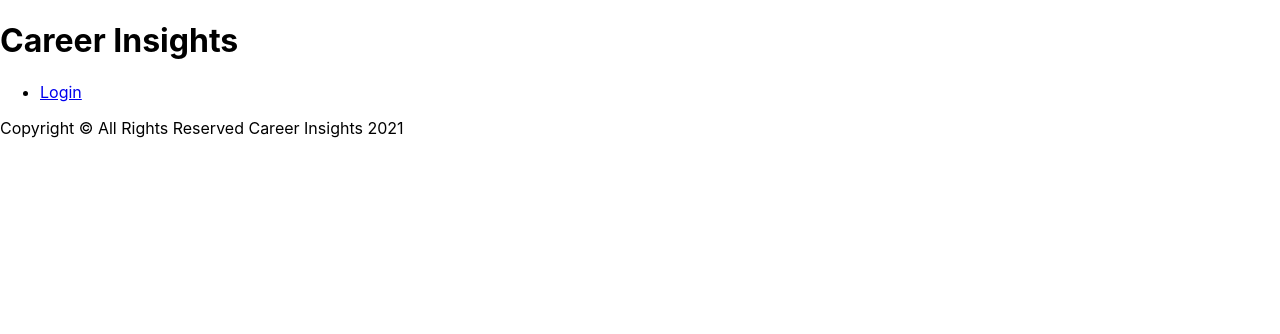
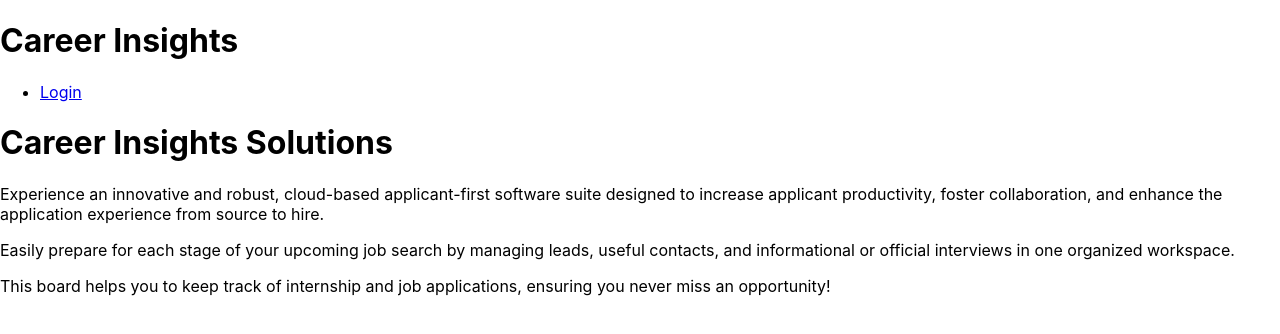
Before and after one commit to alba-molina-nyc/career-insights-official, a React (Create React App) app: page /solutions in a window 1280 px wide. Shown: the top 334 px of the page. Built offline with nearby package versions, Linux system fonts and the light colour scheme; no server answers.

Commit message:
wip adds config routes

```diff
--- a/src/App.js
+++ b/src/App.js
@@ -9,6 +9,8 @@ import Home from './pages/Home';
 import Login from './pages/Login';
 import Dashboard from './pages/Dashboard';
 import Show from './pages/Show';
+import About from './pages/About';
+import Solutions from './pages/Solutions';
 
 import { auth } from './services/firebase';
 
@@ -98,32 +100,24 @@ function App() {
 
   return (
     <>
-      <Header user={user} />
+      <Header />
       <Switch>
         <Route exact path="/">
           <Home />
         </Route>
-          <Route path="/login" render={() => (
-            user ? <Redirect to="/dashboard" /> : <Login />
-          )} />
-          <Route path="/dashboard" render={() => (
-            user ? (
-              <Dashboard
-                contacts={contacts}
-                createContact={createContact}
-              />
-            ) : <Redirect to="/login" />
-          )} />
-          <Route path="/contacts/:id" render={(props) => (
-            user ? (
-              <Show
-                contact={contacts.find(c => c._id === props.match.params.id)}
-                createNote={createNote}
-              />
-            ) : <Redirect to="/login" />
-          )} />
+        <Route path="login">
+          <Login />
+        </Route>
+        <Route path="/dashboard">
+          <Dashboard />
+        </Route>
+        <Route path="/solutions">
+          <Solutions />
+        </Route>
+        <Route path="/about">
+          <About />
+        </Route>
       </Switch>
-      <Footer />
       </>
   );
 }
--- /dev/null
+++ b/src/pages/About.js
@@ -0,0 +1,9 @@
+const About = (props) => {
+    return (
+        <main>
+            <h1>About</h1>
+        </main>
+    );
+};
+
+export default About;
--- a/src/pages/Home.js
+++ b/src/pages/Home.js
@@ -2,6 +2,9 @@ const Home = (props) => {
     return (
         <main>
             <h1>Career Insights Home</h1>
+            <h3>This board helps you to keep track of internship and job applications, ensuring you never miss an opportunity! </h3>
+            <p> Full CRM and sourcing capabilities to find and connect with the high-quality companies you seek. You can: Discover more companies with direct sourcing. Nurture your applicants through all social channels. Build beautiful career sites optimized for mobile. Incorporate our one-click apply process
+            </p>
         </main>
     );
 };
--- /dev/null
+++ b/src/pages/Solutions.js
@@ -0,0 +1,18 @@
+const Solutions = (props) => {
+    return (
+        <main>
+            <h1>Career Insights Solutions </h1>
+            <p>
+            Experience an innovative and robust, cloud-based applicant-first software suite designed to increase applicant productivity, foster collaboration, and enhance the application experience from source to hire.
+            </p>
+            <p>
+            Easily prepare for each stage of your upcoming job search by managing leads, useful contacts, and informational or official interviews in one organized workspace.
+            </p>
+            <p>
+            This board helps you to keep track of internship and job applications, ensuring you never miss an opportunity!
+            </p>
+        </main>
+    );
+};
+
+export default Solutions;
```
Lines whose indentation alone changed are shown as unchanged.
